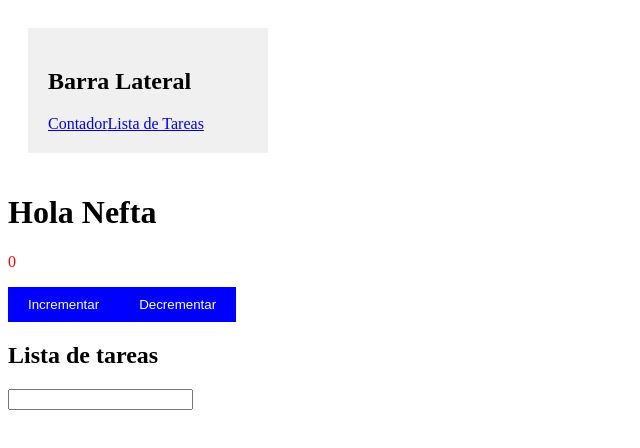
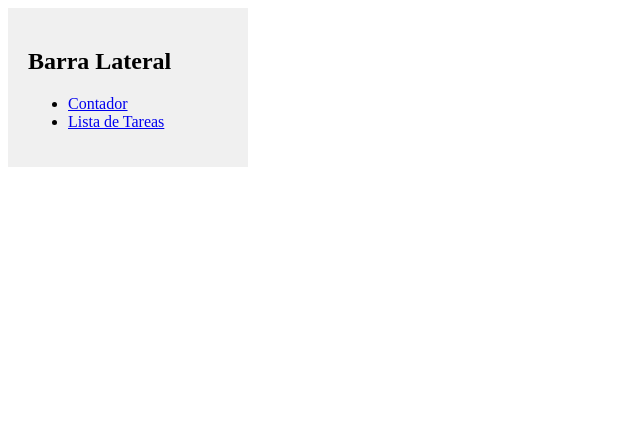
Before and after one commit to Nefta11/vue.js-curso, a Vue app: page / in a window 1280 px wide. Shown: the top 448 px of the page, without its empty margins (0-640 px from the left). Built offline with nearby package versions, Linux system fonts and the light colour scheme.

Commit message:
Actualizar estructura de componentes: eliminar Contador y ListaDeTareas de App.vue, agregar Sidebar en MainVue y definir rutas en el enrutador

```diff
--- a/src/App.vue
+++ b/src/App.vue
@@ -1,13 +1,9 @@
 <template>
   <MainVue />
-  <Contador />
-  <ListaDeTareas />
 </template>
 
 <script setup>
-import MainVue from './views/MainVue.vue';
-import Contador from './components/Contador.vue';
-import ListaDeTareas from './components/ListaDeTareas.vue';
+import MainVue from './views/MainVue.vue'
 </script>
 
 <style scoped></style>
--- a/src/components/Sidebar.vue
+++ b/src/components/Sidebar.vue
@@ -1,14 +1,14 @@
 <template>
   <div class="sidebar">
     <h2>Barra Lateral</h2>
-    <router-link to="/Contador">Contador</router-link>
-    <router-link to="/ListaDeTareas">Lista de Tareas</router-link>
+    <ul>
+      <li><router-link to="/Contador">Contador</router-link></li>
+      <li><router-link to="/ListaDeTareas">Lista de Tareas</router-link></li>
+    </ul>
   </div>
 </template>
 
-<script setup>
-
-</script>
+<script setup></script>
 
 <style>
 .sidebar {
--- a/src/router/index.js
+++ b/src/router/index.js
@@ -8,14 +8,16 @@ const router = createRouter({
     //   name: 'home',
     //   component: HomeView,
     // },
-    // {
-    //   path: '/about',
-    //   name: 'about',
-    //   // route level code-splitting
-    //   // this generates a separate chunk (About.[hash].js) for this route
-    //   // which is lazy-loaded when the route is visited.
-    //   component: () => import('../views/AboutView.vue'),
-    // },
+    {
+      path: '/Contador',
+      name: 'Contador',
+      component: () => import('../components/Contador.vue'),
+    },
+    {
+      path: '/ListaDeTareas',
+      name: 'ListaDeTareas',
+      component: () => import('../components/ListaDeTareas.vue'),
+    },
   ],
 })
 
--- a/src/views/MainVue.vue
+++ b/src/views/MainVue.vue
@@ -1,7 +1,8 @@
 <template>
   <div class="container">
+    <Sidebar />
     <div class="content">
-      <Sidebar />
+      <router-view></router-view>
     </div>
   </div>
 </template>
```
